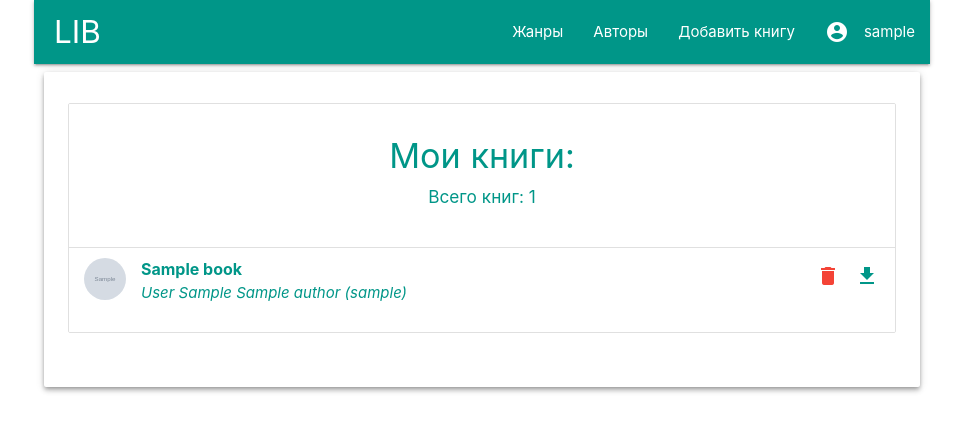
After one commit to daboggg/mylibrary, a Django app: page /my-books/ in a window 1280 px wide. The commit adds this page. Shown: the top 432 px of the page, without its empty margins (158-1121 px from the left). Run offline with Django 5.2, Linux system fonts and the light colour scheme; a user stored in the database is signed in; tables that the repository leaves empty hold one stand-in row (values such as "Sample post"); grey boxes marked "Sample" are stand-in pictures; parts of the project's set-up code (start-up, migrations or seed data) failed here and were passed over; some libraries are stand-ins or nearby versions.

Commit message:
added profile>my_books

```diff
--- a/library/templates/library/book_detail.html
+++ b/library/templates/library/book_detail.html
@@ -8,10 +8,6 @@
 {% block content %}
     <div class="card horizontal row valign-wrapper teal-text z-depth-2 mx-1">
         <div class="col s4 l3 card-image">
-            {#                <a href="{{ book.get_absolute_url }}">#}
-            {#                    <img src="{{ book.coverpage.url }}">#}
-            {#                </a>#}
-
             <img class="materialboxed" src="{{ book.coverpage.url }}">
 
         </div>
--- /dev/null
+++ b/library/templates/library/my-books.html
@@ -0,0 +1,45 @@
+{% extends 'content.html' %}
+{% load library_tags %}
+
+{% block title %}
+    Мои книги
+{% endblock %}
+
+{% block content %}
+    <div class="card teal-text z-depth-2 mx-1">
+        <div class="card-content">
+            <ul class="collection with-header">
+                <li class="collection-header">
+                    <h4 class="center-align ">Мои книги:</h4>
+                    <h6 class="center-align ">Всего книг: {{ books|length }}</h6>
+                    <div class="center-align mt-3">{% pagination %}</div>
+                </li>
+                {% for book in books %}
+                    <li class="collection-item avatar">
+                        <img src="{{ book.coverpage.url }}" alt="" class="circle">
+                        <a href="{% url 'library:book' book.slug %}"
+                           class="title teal-text"><b>{{ book.book_title }}</b></a>
+                        {% for author in book.author.all %}
+                            <p>
+                                <a href="{% url 'library:author' author.slug %}"
+                                   class="teal-text"><i>{{ author|get_author_name }}</i></a>
+                            </p>
+                        {% endfor %}
+                        <span class="secondary-content">
+                            {% if user.is_authenticated %}
+                                <a class="teal-text" href="{% url 'library:download_book' book.slug %}"><i
+                                        class="material-icons right">download</i></a>
+                            {% endif %}
+                            {% if user.username == book.owner.username %}
+                                <a class="red-text" href="{% url 'library:delete_book' book.pk %}"><i
+                                        class="material-icons right">delete</i></a>
+                            {% endif %}
+                        </span>
+
+                    </li>
+                {% endfor %}
+            </ul>
+            <div class="center-align mt-3">{% pagination %}</div>
+        </div>
+    </div>
+{% endblock %}
--- a/library/urls.py
+++ b/library/urls.py
@@ -12,5 +12,6 @@ urlpatterns = [
     path('book/<slug:book_slug>/', views.BookView.as_view(), name='book'),
     path('delete-book/<int:pk>/', views.DeleteBook.as_view(), name='delete_book'),
     path('genres/', views.GenresView.as_view(), name='genres'),
+    path('my-books/', views.MyBooksView.as_view(), name='my_books'),
     path('', views.HomeView.as_view(), name='home'),
 ]
--- a/library/views.py
+++ b/library/views.py
@@ -10,7 +10,7 @@ from django.core.files.base import ContentFile
 from django.db import transaction, IntegrityError
 from django.db.models import Count, Q, F
 from django.http import FileResponse
-from django.shortcuts import get_object_or_404
+from django.shortcuts import get_object_or_404, redirect
 from django.urls import reverse_lazy
 from django.views import View
 from django.views.generic import CreateView, ListView, DetailView, DeleteView
@@ -224,6 +224,20 @@ class DeleteBook(LoginRequiredMixin, DeleteView):
     success_url = reverse_lazy('library:home')
 
     def post(self, request, *args, **kwargs):
-        self.get_object().book_file.delete()
-        self.get_object().coverpage.delete()
-        return super().post(request, *args, **kwargs)
+
+        if self.get_object().owner == self.request.user:
+
+            self.get_object().book_file.delete()
+            self.get_object().coverpage.delete()
+            return super().post(request, *args, **kwargs)
+        else:
+            return redirect('library:home')
+
+class MyBooksView(LoginRequiredMixin, ListView):
+    model = Book
+    template_name = 'library/my-books.html'
+    context_object_name = 'books'
+    paginate_by = 2
+
+    def get_queryset(self):
+        return super().get_queryset().filter(owner=self.request.user)
--- a/templates/base.html
+++ b/templates/base.html
@@ -34,6 +34,7 @@
 
 <ul id="dropdown1" class="dropdown-content">
     <li><a href="{% url 'users:profile' %}">Профиль</a></li>
+    <li><a href="{% url 'library:my_books' %}">Мои книги</a></li>
     <li class="divider"></li>
     {% if user.is_superuser %}
         <li><a href="{% url "admin:index" %}">Админ панель</a></li>
@@ -46,6 +47,7 @@
 
 <ul id="dropdown2" class="dropdown-content">
     <li><a href="{% url 'users:profile' %}">Профиль</a></li>
+    <li><a href="{% url 'library:my_books' %}">Мои книги</a></li>
     <li class="divider"></li>
     {% if user.is_superuser %}
         <li><a href="{% url "admin:index" %}">Админ панель</a></li>
```
Also changed, not shown: library/templates/library/book_confirm_delete.html (+12 -1 lines).
